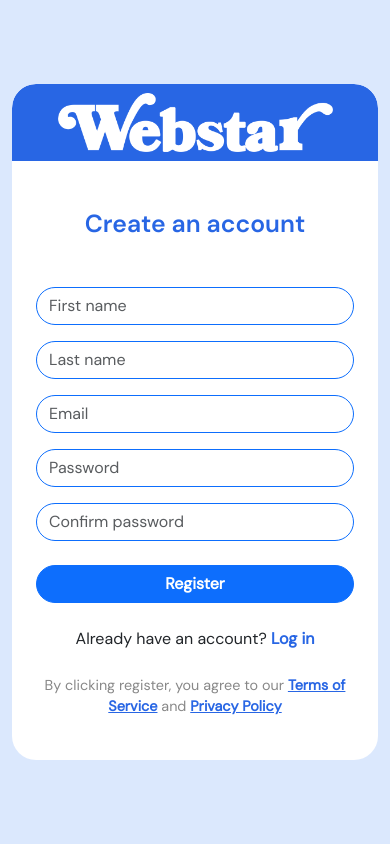
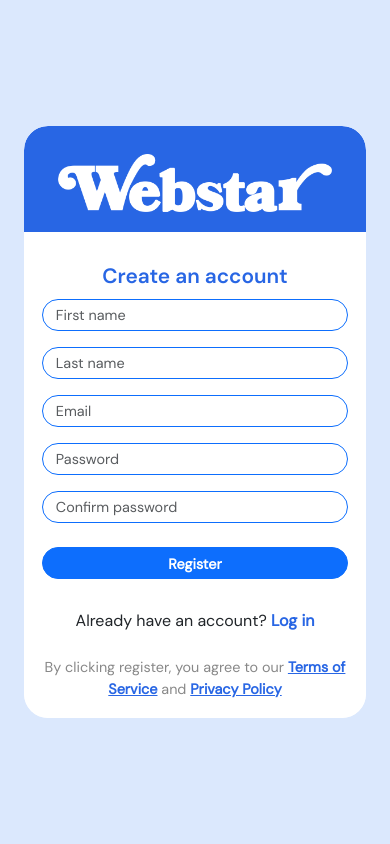
Before and after one commit to G7-WebStar/webstar.com, a PHP site: page /registration.php in a window 390 px wide. Run offline with PHP 8.4, Linux system fonts and the light colour scheme.

Commit message:
Explore & Registration

```diff
--- a/registration.php
+++ b/registration.php
@@ -13,17 +13,17 @@
 
 <body>
     <div class="container-fluid min-vh-100 d-flex justify-content-center align-items-center" style="background: #dbe8fd;">
-        <div class="row w-100 h-100" style="max-width: 860px; margin: auto; background: #fff; min-height: 80vh; box-shadow: 0 0.5rem 1rem rgba(0,0,0,.15); border-radius: 1.5rem; overflow: hidden;">
+        <div class="row w-100 h-100 registration-container" style="max-width: 860px; margin: auto; background: #fff; min-height: 80vh; box-shadow: 0 0.5rem 1rem rgba(0,0,0,.15); border-radius: 1.5rem; overflow: hidden;">
             <!-- Logo -->
-            <div class="col-md-6 d-flex flex-column justify-content-center align-items-center p-0" style="background: #2866e4; max-width: 350px;">
+            <div class="col-md-6 d-flex flex-column justify-content-center align-items-center p-0 registration-logo-col" style="background: #2866e4; max-width: 350px;">
                 <div class="w-100 d-flex justify-content-center align-items-center" style="height: 100%;">
                     <img src="shared/assets/img/webstar-logo-blue.png" class="img-fluid" style="max-width: 275px; filter: brightness(0) invert(1);">
                 </div>
             </div>
             <!-- Registration Form -->
-            <div class="col-md-7 d-flex flex-column justify-content-center align-items-center p-4 h-100" style="background: #fff;">
+            <div class="col-md-7 d-flex flex-column justify-content-center align-items-center p-4 h-100 registration-form-col" style="background: #fff;">
                 <div class="w-100" style="max-width: 400px;">
-                    <h2 class="text-center mb-5 mt-4" style="color: #2866e4; font-family: 'DM Sans SemiBold', sans-serif; font-weight: 600;">Create an account</h2>
+                    <h2 class="text-center mb-3 mt-2 registration-title" style="color: #2866e4; font-family: 'DM Sans SemiBold', sans-serif; font-weight: 600;">Create an account</h2>
                     <form>
                         <input type="text" class="form-control rounded-pill mb-3 border-primary" placeholder="First name">
                         <input type="text" class="form-control rounded-pill mb-3 border-primary" placeholder="Last name">
--- a/shared/assets/css/registration.css
+++ b/shared/assets/css/registration.css
@@ -3,20 +3,12 @@ body {
     font-family: var(--Regular);
 }
 
-.registration-container {
-    height: 628px;
-    width: 595px;
-    background-color: var(--white);
-}
-
-/*Border Color*/
 .border-blue {
     border-style: solid;
     border-width: 0.5px;
     border-color: var(--blue);
 }
 
-/*Font Color*/
 .text-blue {
     color: var(--blue);
 }
@@ -37,6 +29,7 @@ body {
         border-radius: 1.5rem !important;
         min-height: 100vh;
         box-shadow: none !important;
+        overflow: hidden !important;
     }
     .col-md-6 {
         max-width: 100% !important;
@@ -52,3 +45,148 @@ body {
         box-shadow: none !important;
     }
 }
+
+@media (max-width: 576px) {
+  html, body {
+    overflow: hidden !important;
+    background: #dbe8fd !important;
+    height: 100vh !important;
+    box-sizing: border-box !important;
+  }
+  .container-fluid {
+    padding: 24px !important;
+    min-height: 100vh !important;
+    background: #dbe8fd !important;
+    display: flex !important;
+    align-items: center !important;
+    justify-content: center !important;
+    box-sizing: border-box !important;
+    overflow: hidden !important;
+  }
+  .registration-container {
+    width: 100% !important;
+    max-width: 370px !important;
+    margin: 0 auto !important;
+    border-radius: 1.5rem !important;
+    box-shadow: 0 0.5rem 1rem rgba(0,0,0,.10);
+    overflow: hidden !important;
+    background: #fff !important;
+    min-height: unset !important;
+    height: auto !important;
+    flex-direction: column !important;
+    box-sizing: border-box !important;
+  }
+  .registration-logo-col {
+    width: 100% !important;
+    max-width: 100% !important;
+    padding: 28px 0 20px 0 !important;
+    background: #2866e4 !important;
+    border-radius: 1.5rem 1.5rem 0 0 !important;
+    display: flex !important;
+    align-items: center !important;
+    justify-content: center !important;
+  }
+  .registration-logo-col img {
+    max-width: 80% !important;
+    height: auto !important;
+    max-height: 70px !important;
+    margin: 0 auto !important;
+    display: block !important;
+    object-fit: contain !important;
+  }
+  .registration-form-col {
+    width: 100% !important;
+    max-width: 100% !important;
+    border-radius: 0 0 1.5rem 1.5rem !important;
+    padding: 24px 18px 18px 18px !important;
+    min-height: unset !important;
+    box-sizing: border-box !important;
+  }
+  .registration-title {
+    margin-top: 8px !important;
+    margin-bottom: 10px !important;
+    padding: 0 !important;
+    font-size: 1.3rem !important;
+  }
+  .registration-form-col input,
+  .registration-form-col button {
+    font-size: 0.9rem !important;
+    padding: 0.4rem 0.8rem !important;
+    height: 32px !important;
+  }
+  .registration-form-col form {
+    margin-bottom: 6px !important;
+  }
+  .registration-form-col .text-center {
+    font-size: 1.8 rem !important;
+  }
+}
+
+/*For Ipad Size*/
+@media (max-width: 991.98px) and (min-width: 577px) {
+  .container-fluid {
+    padding: 40px 0 !important;
+    min-height: 100vh !important;
+    background: #dbe8fd !important;
+    display: flex !important;
+    align-items: center !important;
+    justify-content: center !important;
+    box-sizing: border-box !important;
+  }
+  .registration-container {
+    width: 100% !important;
+    max-width: 540px !important;
+    margin: 0 auto !important;
+    border-radius: 1.5rem !important;
+    overflow: hidden !important;
+    background: #fff !important;
+    min-height: unset !important;
+    height: auto !important;
+    flex-direction: column !important;
+    box-sizing: border-box !important;
+  }
+  .registration-logo-col {
+    width: 100% !important;
+    max-width: 100% !important;
+    padding: 36px 0 28px 0 !important;
+    background: #2866e4 !important;
+    border-radius: 1.5rem 1.5rem 0 0 !important;
+    display: flex !important;
+    align-items: center !important;
+    justify-content: center !important;
+  }
+  .registration-logo-col img {
+    max-width: 70% !important;
+    height: auto !important;
+    max-height: 90px !important;
+    margin: 0 auto !important;
+    display: block !important;
+    object-fit: contain !important;
+  }
+  .registration-form-col {
+    width: 100% !important;
+    max-width: 100% !important;
+    border-radius: 0 0 1.5rem 1.5rem !important;
+    padding: 36px 32px 28px 32px !important;
+    min-height: unset !important;
+    box-sizing: border-box !important;
+  }
+  .registration-title {
+    margin-top: 16px !important;
+    margin-bottom: 18px !important;
+    padding: 0 !important;
+    font-size: 1.7rem !important;
+  }
+  .registration-form-col input,
+  .registration-form-col button {
+    font-size: 1.1rem !important;
+    padding: 0.6rem 1.2rem !important;
+    height: 40px !important;
+  }
+  .registration-form-col form {
+    margin-bottom: 12px !important;
+  }
+  .registration-form-col .text-center {
+    font-size: 1.1rem !important;
+  }
+}
```
Also changed, not shown: explore.php (+11 -6 lines).
